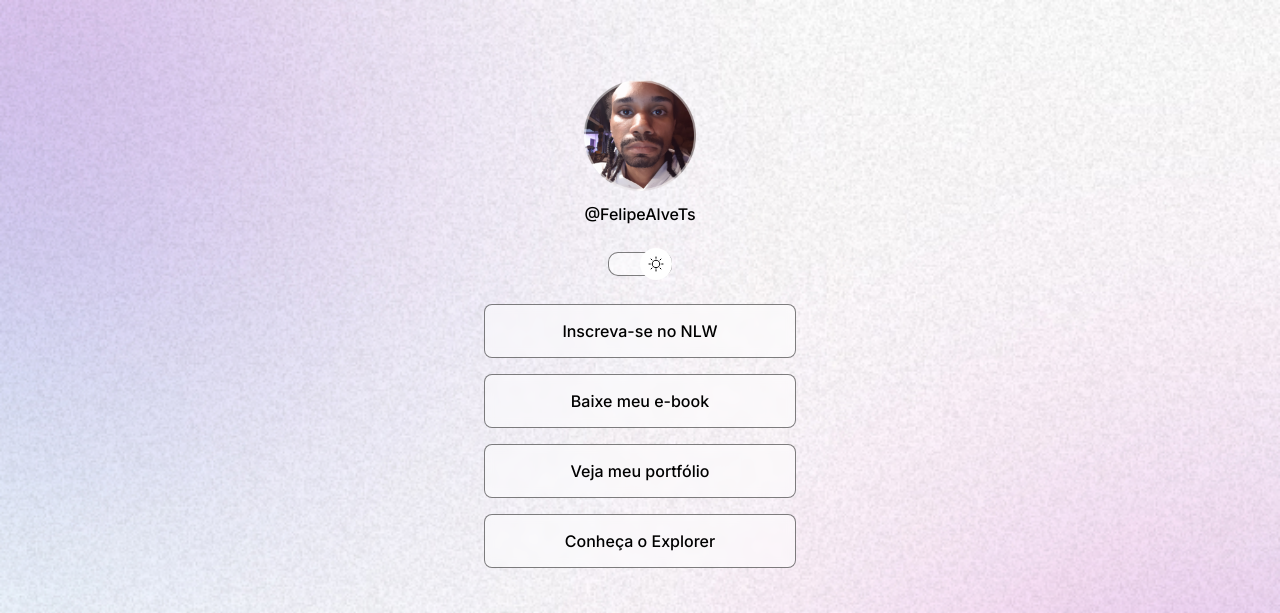
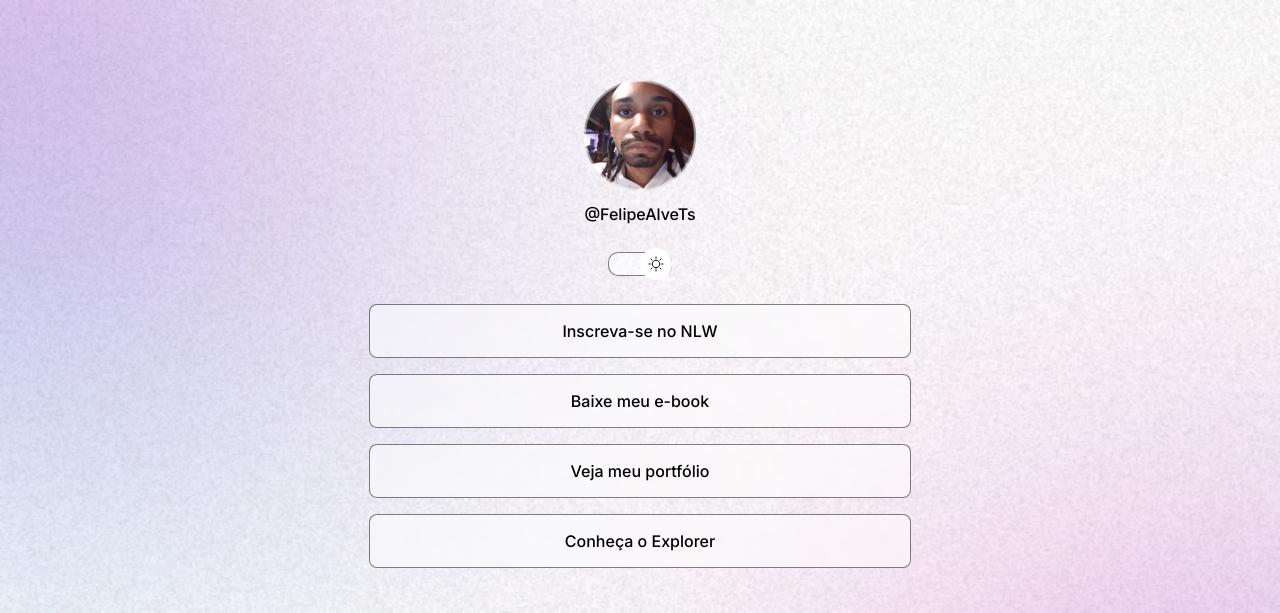
Before and after one commit to FelipeAlvesTs/cartao-perfil-rockeatseat, a plain HTML site: page index.html in a window 1280 px wide. Shown: the top 613 px of the page. Drawn offline with nearby package versions, Linux system fonts and the light colour scheme.

Commit message:
adiciona resposividade ao layout

```diff
--- a/src/css/style.css
+++ b/src/css/style.css
@@ -27,6 +27,7 @@
 
 body {
     background: var(--bg-url) no-repeat top center/cover;
+    height: 100vh;
 }
 
 body * {
@@ -35,7 +36,8 @@ body * {
 }
 
 #container {
-    width: 360px;
+    width: 100%;
+    max-width: 590px;
     margin: 56px auto 0;
     padding: 0 24px;
 }
```
